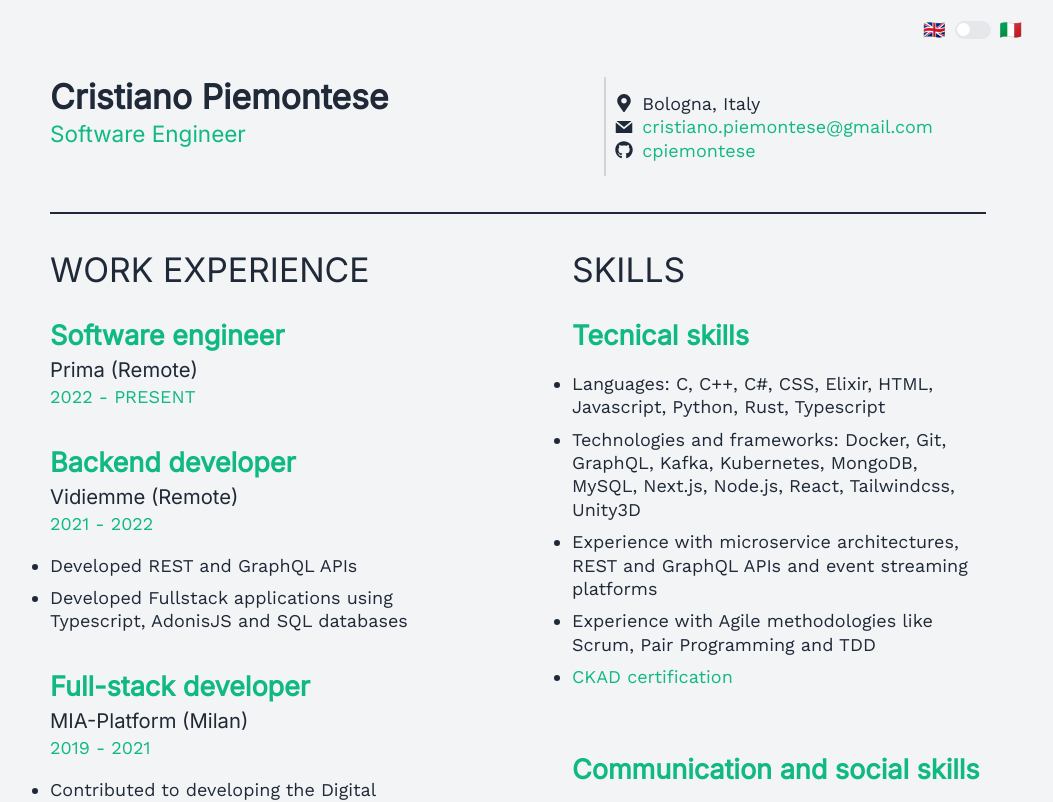
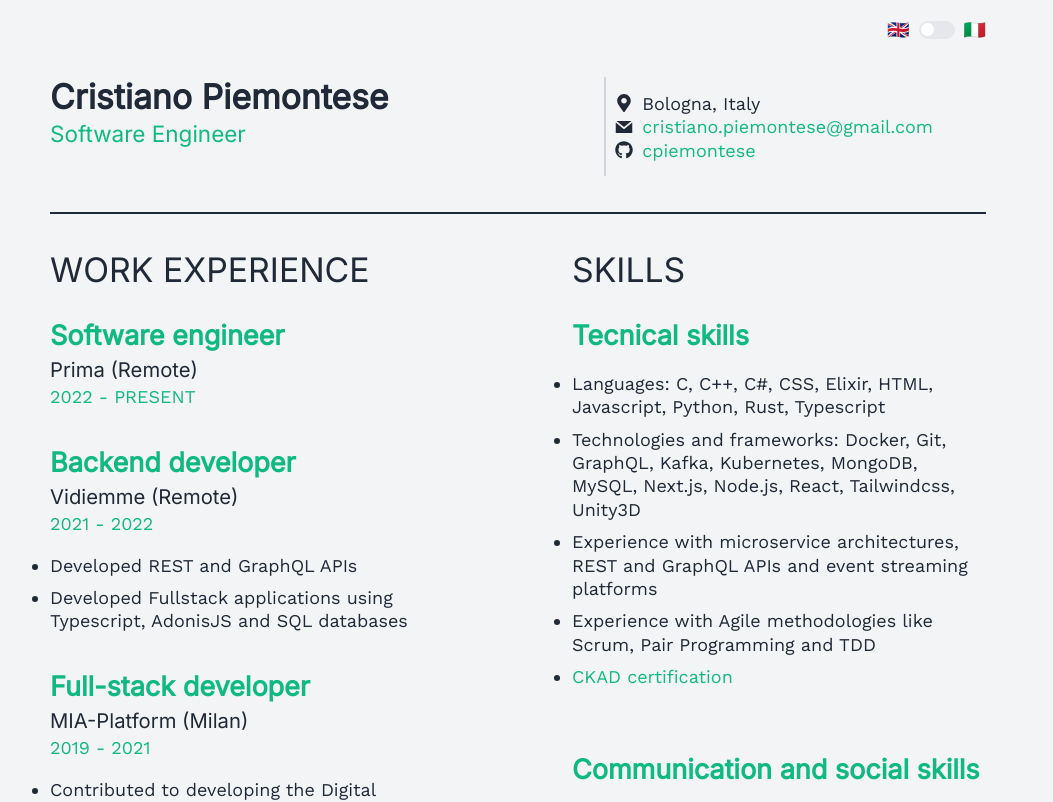
Before and after one commit to cpiemontese/cpiemontese.github.io, a Next.js app: page / in a window 1280 px wide. Shown: the top 802 px of the page, without its empty margins (122-1175 px from the left). Built offline with nearby package versions, Linux system fonts and the light colour scheme.

Commit message:
fix toggle padding

```diff
--- a/components/layout.jsx
+++ b/components/layout.jsx
@@ -30,7 +30,7 @@ export default function Layout({ hasToggle, children }) {
         <link href="https://fonts.googleapis.com/css2?family=Inter&family=Work+Sans&display=swap" rel="stylesheet" />
       </Head>
       {hasToggle ? (
-        <header className="flex justify-end items-center my-4">
+        <header className="flex justify-end items-center my-4 px-8">
           <Toggle toggled={toggled} setToggled={setToggled} />
         </header>
       ) : (
```
